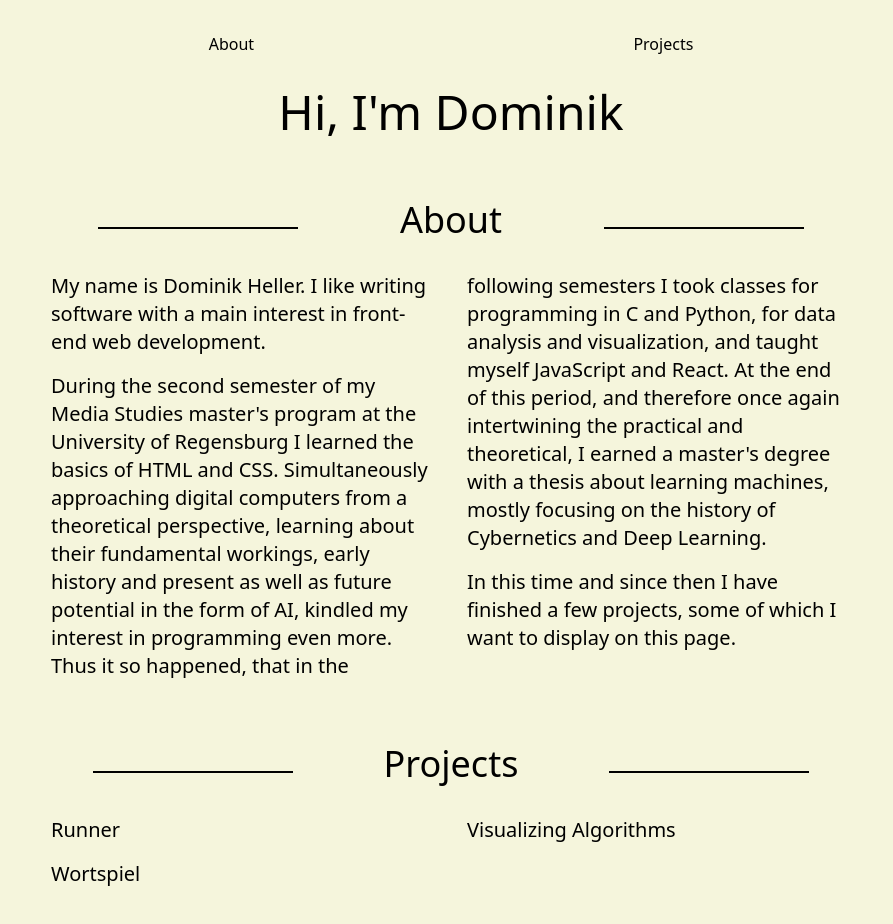
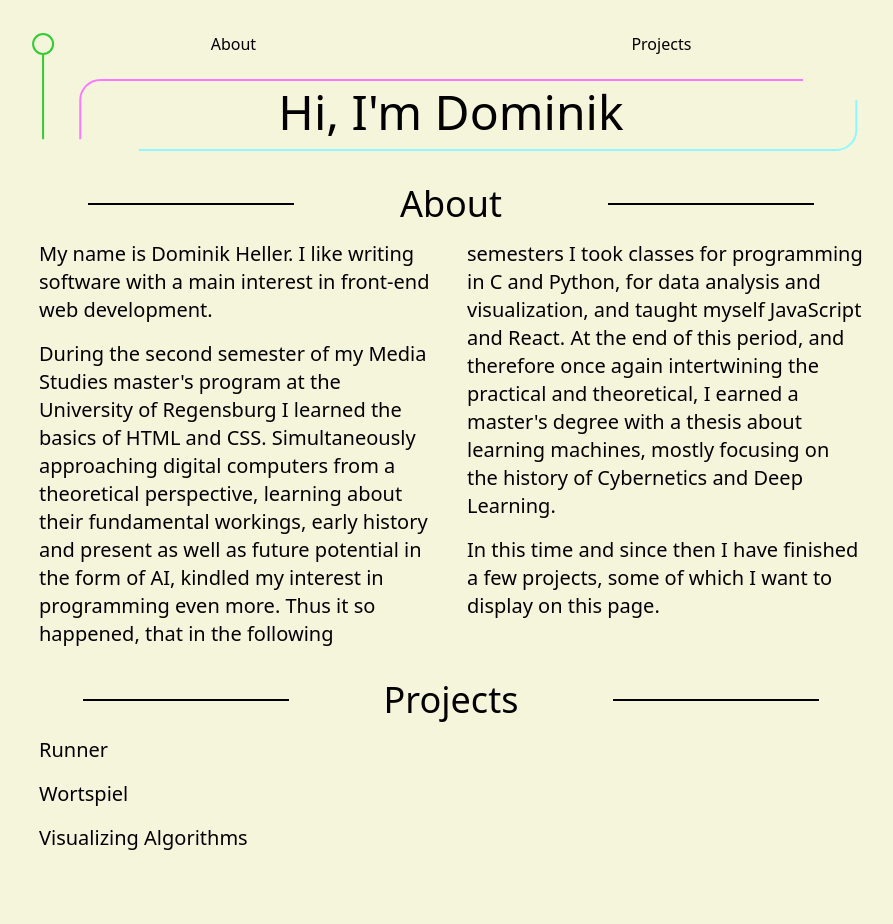
Before and after one commit to kilianmandscharo/portfolio_page, a Next.js app: page / in a window 1280 px wide. Shown: the top 924 px of the page, without its empty margins (189-1082 px from the left). Built offline with nearby package versions, Linux system fonts and the light colour scheme.

Commit message:
improved animation process

```diff
--- a/components/Projects.tsx
+++ b/components/Projects.tsx
@@ -1,13 +1,28 @@
+import React from "react";
 import Section from "./Section";
 
-const Projects = () => {
+const Projects = React.forwardRef<HTMLDivElement>((props, ref) => {
     return (
         <Section name="Projects">
-            <p>Runner</p>
-            <p>Wortspiel</p>
-            <p>Visualizing Algorithms</p>
+            <div ref={ref}>
+                <p>Runner</p>
+                <p>Wortspiel</p>
+                <p>Visualizing Algorithms</p>
+                <br />
+                <br />
+                <br />
+                <br />
+                <br />
+                <br />
+                <br />
+                <br />
+                <br />
+                <br />
+                <br />
+                <br />
+            </div>
         </Section>
     );
-};
+});
 
 export default Projects;
--- a/components/Section.tsx
+++ b/components/Section.tsx
@@ -5,10 +5,10 @@ interface SectionProps {
 
 const Section = ({ children, name }: SectionProps) => {
     return (
-        <section id={name.toLowerCase()} className="p-4 sm:p-8">
+        <section id={name.toLowerCase()} className="p-4">
             <div className="flex justify-around items-center mb-4">
                 <div className="h-[2px] w-3/12 bg-black" />
-                <h2 className="text-4xl text-center mx-2 sm:mb-4">{name}</h2>
+                <h2 className="text-4xl text-center mx-2">{name}</h2>
                 <div className="h-[2px] w-3/12 bg-black" />
             </div>
             <div className="text-[16px] sm:text-xl sm:columns-2 gap-x-8">
--- a/hooks/useDimensions.ts
+++ /dev/null
@@ -1,23 +0,0 @@
-import { useLayoutEffect, useState } from "react";
-
-const useDimensions = (ref: any) => {
-    const [dimensions, setDimensions] = useState([0, 0]);
-
-    useLayoutEffect(() => {
-        const handleResize = () => {
-            if (ref.current) {
-                setDimensions([
-                    ref.current.offsetWidth,
-                    ref.current.offsetHeight,
-                ]);
-            }
-        };
-        window.addEventListener("resize", handleResize);
-        return () => {
-            window.removeEventListener("resize", handleResize);
-        };
-    }, []);
-    return dimensions;
-};
-
-export default useDimensions;
--- a/pages/index.tsx
+++ b/pages/index.tsx
@@ -1,15 +1,47 @@
 import Head from "next/head";
-import { useEffect, useRef, useState } from "react";
+import { useEffect, useLayoutEffect, useRef, useState } from "react";
 import About from "../components/About";
 import Navbar from "../components/Navbar";
 import Projects from "../components/Projects";
-import useDimensions from "../hooks/useDimensions";
 import useScroll from "../hooks/useScroll";
 
 const Home = () => {
+    const [width, setWidth] = useState(0);
+    const [height, setHeight] = useState(0);
+    const [projectsYPosition, setProjectsYPosition] = useState(0);
+    const scrollY = useScroll();
+
+    const projectsRef = useRef(null);
     const containerRef = useRef(null);
-    const [width, height] = useDimensions(containerRef);
-    const scrollY = useScroll();
+
+    useLayoutEffect(() => {
+        const container: any = containerRef.current;
+        setWidth(container.offsetWidth);
+        setHeight(container.offsetHeight);
+
+        const projects: any = projectsRef.current;
+        setProjectsYPosition(projects.offsetTop - 45);
+
+        const handleResize = () => {
+            const cr: any = containerRef.current;
+            const pr: any = projectsRef.current;
+            if (cr) {
+                setWidth(cr.offsetWidth);
+                setHeight(cr.offsetHeight);
+            }
+            if (pr) {
+                setProjectsYPosition(pr.offsetTop - 45);
+            }
+        };
+        window.addEventListener("resize", handleResize);
+        return () => {
+            window.removeEventListener("resize", handleResize);
+        };
+    }, []);
+
+    const makeCircle = () => {
+        return `a 5,5 0 0,0 0,20 a 5,5 0 0,0 0,-20 a 5,5 0 0,0 0,20`;
+    };
 
     return (
         <>
@@ -22,14 +54,14 @@ const Home = () => {
             </Head>
             <div
                 ref={containerRef}
-                className="grid justify-center max-w-4xl mx-auto p-4 pt-8"
+                className="grid justify-center max-w-4xl min-w-[350px] relative mx-auto p-5 pt-8"
             >
-                <header className="mb-8">
+                <header className="mb-8 z-10">
                     <Navbar />
                     <h1 className="text-5xl text-center">Hi, I'm Dominik</h1>
                 </header>
                 <About />
-                <Projects />
+                <Projects ref={projectsRef} />
                 <svg
                     width={width}
                     height={height}
@@ -37,28 +69,40 @@ const Home = () => {
                     className="absolute top-0 left-0"
                 >
                     <path
-                        d={`M 13 30 v 160 a 5,5 0 0,0 0,20 a 5,5 0 0,0 0,-20 a 5,5 0 0,0 0,20 v 300`}
+                        d={`M ${
+                            width / 22.352
+                        } 34 ${makeCircle()} v 140 ${makeCircle()} V ${projectsYPosition} ${makeCircle()}`}
                         stroke="limegreen"
                         strokeWidth="2"
                         fill="transparent"
                         strokeDasharray={height}
-                        strokeDashoffset={height - 150 - scrollY}
+                        strokeDashoffset={height - 179 - scrollY}
                     />
                     <path
-                        d={`M 17 30 v 160 a 5,5 0 0,0 0,20 a 5,5 0 0,0 0,-20 a 5,5 0 0,0 0,20 v 300`}
+                        d={`M ${width / 1.12} 80 h -${
+                            width / 1.275
+                        } a 20,20 0 0,0 -20,20 v 94 ${makeCircle()} V ${projectsYPosition} ${makeCircle()}`}
                         stroke="#FC79FF"
                         strokeWidth="2"
                         fill="transparent"
                         strokeDasharray={height}
-                        strokeDashoffset={height - 150 - scrollY}
+                        strokeDashoffset={
+                            height - scrollY - 70.4159 - width / 1.275
+                        }
                     />
                     <path
-                        d={`M 21 30 v 160 a 5,5 0 0,0 0,20 a 5,5 0 0,0 0,-20 a 5,5 0 0,0 0,20 v 300`}
+                        d={`M ${
+                            width / 1.05
+                        } 100 v 30 a 20,20 0 0,1 -20,20 h -${
+                            width / 1.285
+                        } a 20,20 0 0,0 -20,20 v 24 ${makeCircle()} V ${projectsYPosition} ${makeCircle()}`}
                         stroke="#8FF8FF"
                         strokeWidth="2"
                         fill="transparent"
                         strokeDasharray={height}
-                        strokeDashoffset={height - 150 - scrollY}
+                        strokeDashoffset={
+                            height - scrollY - 61.4159 - width / 1.285
+                        }
                     />
                 </svg>
             </div>
--- a/styles/globals.css
+++ b/styles/globals.css
@@ -6,6 +6,7 @@ html {
     padding: 0;
     margin: 0;
     background-color: beige;
+    scroll-behavior: smooth;
 }
 
 p {
```
